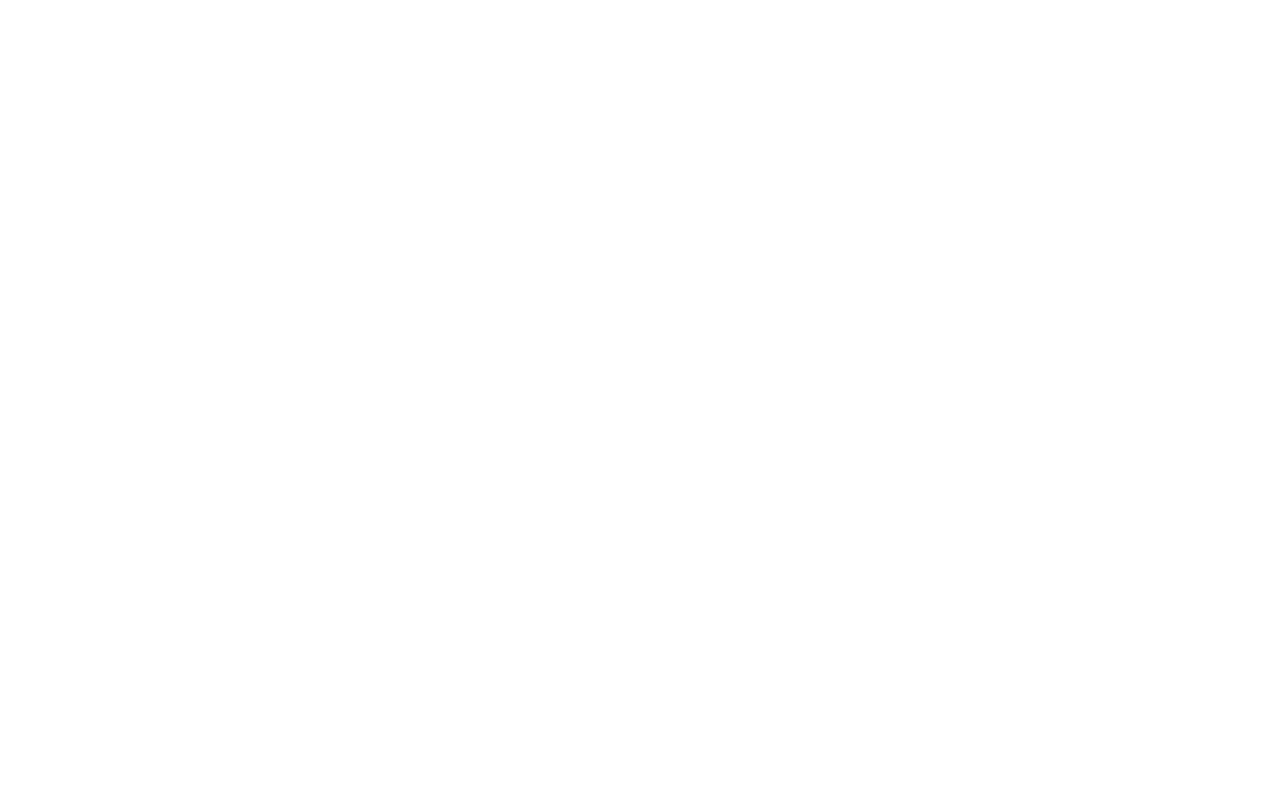
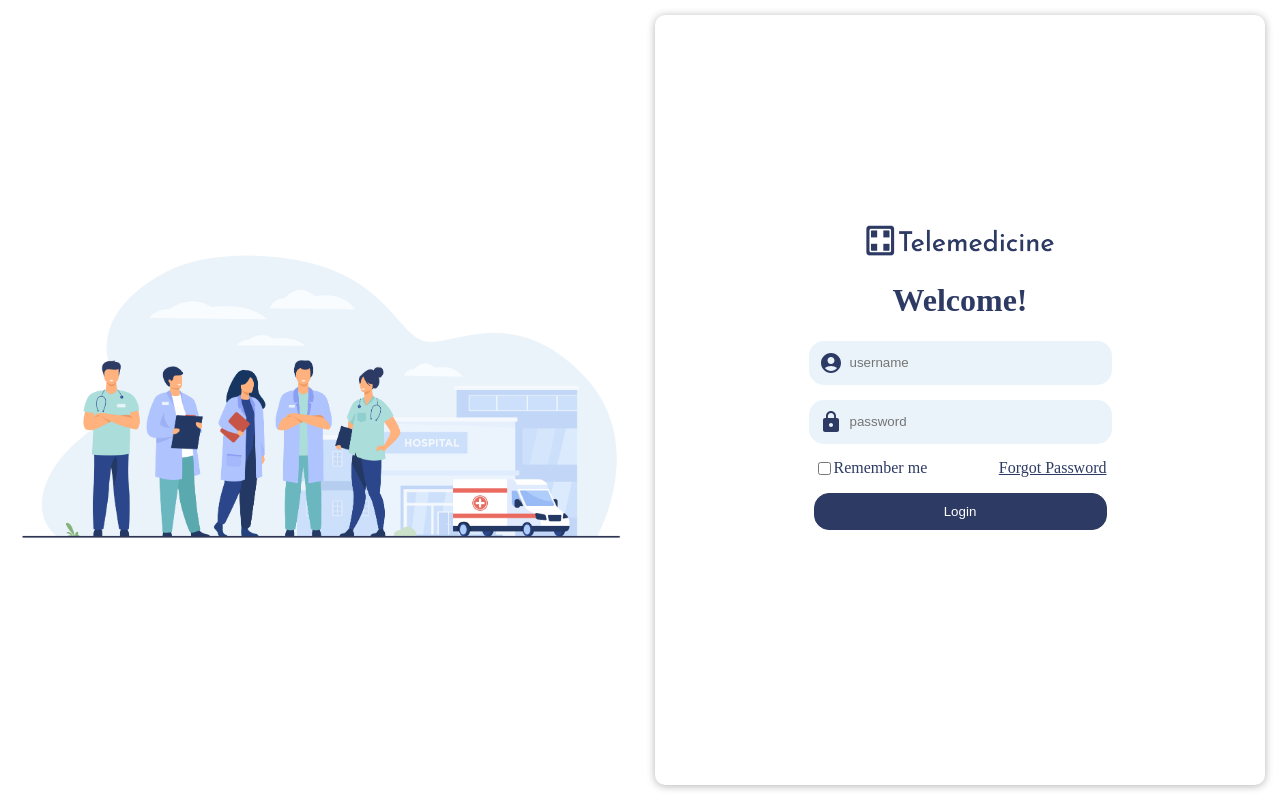
Before and after one commit to Bn161641/CS6360-Telemedicine, a React (Create React App) app: page /login in a window 1280 px wide. Before the commit this address had no page. Built offline with nearby package versions, Linux system fonts and the light colour scheme.

Commit message:
added functionality to login

```diff
--- a/src/App.js
+++ b/src/App.js
@@ -1,7 +1,7 @@
 import logo from "./logo.svg";
 import "./App.css";
 import Navar from "./components/Navbar";
-import { Route, Routes } from "react-router-dom";
+import { Route, Routes, Navigate } from "react-router-dom";
 import Login from "./pages/Login";
 import DoctorPage from "./pages/DoctorPage";
 import PatientPage from "./pages/PatientPage";
@@ -9,15 +9,19 @@ import SystemUser from "./pages/SystemUser";
 
 function App() {
   return (
-      <div className="App">
-        {/* <Navar/> */}
+    <div className="App">
+      {/* <Navar/> */}
       <Routes>
-        <Route path="/" element={<Login />} />
-        <Route path="/doctor" element={<DoctorPage />} />
+        <Route path="/" element={<Navigate to="/login" />} />
+        <Route path="/login" element={<Login />} />
+        <Route path="/doctor/*" element={<DoctorPage />}>
+          <Route path=":id/profile" element={<doctorProfile />} />
+          <Route path=":id/appointments" element={<doctorAppointments />} />
+        </Route>
         <Route path="/system-user" element={<SystemUser />} />
         <Route path="/patient" element={<PatientPage />} />
       </Routes>
-      </div>
+    </div>
   );
 }
 
--- a/src/pages/DoctorPage.css
+++ b/src/pages/DoctorPage.css
@@ -2,112 +2,6 @@
   display: flex;
   width: 100%;
   height: 100vh;
-}
-
-.doctorSideBar{
-  height: 100vh;
-  display: flex;
-  flex-direction: column;
-  align-items: center;
-  justify-content: flex-start;
-  background-color: #2D3A64;
-  color: white;
-  padding: 15px 30px;
-  box-sizing: border-box;
-  position: fixed;
-}
-
-.doctorInverseLogo {
-  width: 200px;
-  padding-bottom: 15px;
-  border-bottom: 1px solid white;
-}
-
-.doctorPic{
-  margin-top: 30px;
-  border-radius: 100%;
-  width: 150px;
-  border: 2px solid white;
-  box-shadow: 0 1px 8px rgba(0, 0, 0, 0.3);
-}
-
-.doctorName{
-  margin-top: 10px;
-  margin-bottom: 10px;
-  font-weight: bold;
-  font-size: 21px;
-}
-
-.doctorTitle{
-  color: rgb(198, 193, 193);
-  margin-top: 0;
-  margin-bottom: 0;
-  font-size: 14px;
-}
-
-.doctorHospital{
-  margin-top: 1px;
-  margin-bottom: 0px;
-  font-size: 14px;
-}
-
-.doctorState{
-  display: flex;
-  align-items: center;
-  margin-top: 4px;
-  color: lightblue;
-  font-size: 12px;
-}
-
-.doctorSidebarMenu{
-  display: flex;
-  align-items: flex-start;
-  flex-direction: column;
-  margin: 30px 0 0 0;
-  padding: 0;
-  width: 180px;
-  list-style: none;
-  position: relative;
-}
-
-.doctorSidebarMenu li{
-  margin-bottom: 15px;
-  display: flex;
-  align-items: center;
-  width: 100%;
-  text-decoration: none;
-  padding: 10px;
-}
-
-.doctorSidebarMenu .doctorSideBarIcon{
-  margin-right: 10px;
-}
-
-.active {
-  background-color: white;
-  color:#2D3A64;
-  border-radius: 20px 0 0 20px;
-  position: relative;
-}
-
-.active::before, .active::after {
-  content: "";
-  position: absolute;
-  right: -20.5px;
-  background-color: transparent;
-  height: 40px;
-  width: 70px;
-}
-
-.active::before{
-  bottom: -40px;
-  border-top-right-radius: 20px;
-  box-shadow: 20px -25px 0 0 white;
-}
-.active::after{
-  top: -40px;
-  border-bottom-right-radius: 20px;
-  box-shadow: 20px 25px 0 0 white;
 }
 
 .doctorContent{
--- a/src/pages/DoctorPage.js
+++ b/src/pages/DoctorPage.js
@@ -1,9 +1,7 @@
 import "./DoctorPage.css";
+import { useParams, Outlet } from 'react-router-dom';
 import { useState } from "react";
-import LocationOnIcon from "@mui/icons-material/LocationOn";
-import AccountBoxIcon from "@mui/icons-material/AccountBox";
-import CalendarTodayIcon from "@mui/icons-material/CalendarToday";
-import LogoutIcon from "@mui/icons-material/Logout";
+import DoctorSideNav from "./DoctorSideNav";
 import SearchIcon from '@mui/icons-material/Search';
 import NotificationsIcon from '@mui/icons-material/Notifications';
 
@@ -13,36 +11,10 @@ export default function DoctorPage() {
   const [hospitalName, setHospitalName] = useState("Vibra Hospital");
   const [state, setState] = useState("Texas, US");
 
+
   return (
     <div className="doctorPage">
-      <nav className="doctorSideBar">
-        <img
-          className="doctorInverseLogo"
-          src={require("../asset/telemedicine-inverse-logo-crop.png")}
-        />
-        <img className="doctorPic" src={require("../asset/femalDoctor.jpg")} />
-        <p className="doctorName">{fullName}</p>
-        <p className="doctorTitle">{title}</p>
-        <p className="doctorHospital">@{hospitalName}</p>
-        <p className="doctorState">
-          <LocationOnIcon />
-          {state}
-        </p>
-        <ul className="doctorSidebarMenu">
-          <li className="active">
-            {" "}
-            <AccountBoxIcon className="doctorSideBarIcon" /> Profile
-          </li>
-          <li>
-            {" "}
-            <CalendarTodayIcon className="doctorSideBarIcon" /> Appointments
-          </li>
-          <li>
-            {" "}
-            <LogoutIcon className="doctorSideBarIcon" /> Logout
-          </li>
-        </ul>
-      </nav>
+      <DoctorSideNav fullName={fullName} title={title} hospitalName={hospitalName} state={state} />
       <div className="doctorContent">
         <nav className="doctorTopBar">
           <div className="doctorProfileTitle">
@@ -63,6 +35,7 @@ export default function DoctorPage() {
             <img src={require("../asset/femalDoctor.jpg")} />
           </div>
         </nav>
+        <Outlet />
       </div>
     </div>
   );
--- /dev/null
+++ b/src/pages/DoctorSideNav.css
@@ -0,0 +1,105 @@
+.doctorSideBar{
+  height: 100vh;
+  display: flex;
+  flex-direction: column;
+  align-items: center;
+  justify-content: flex-start;
+  background-color: #2D3A64;
+  color: white;
+  padding: 15px 30px;
+  box-sizing: border-box;
+  position: fixed;
+}
+
+.doctorInverseLogo {
+  width: 200px;
+  padding-bottom: 15px;
+  border-bottom: 1px solid white;
+}
+
+.doctorPic{
+  margin-top: 30px;
+  border-radius: 100%;
+  width: 150px;
+  border: 2px solid white;
+  box-shadow: 0 1px 8px rgba(0, 0, 0, 0.3);
+}
+
+.doctorName{
+  margin-top: 10px;
+  margin-bottom: 10px;
+  font-weight: bold;
+  font-size: 21px;
+}
+
+.doctorTitle{
+  color: rgb(198, 193, 193);
+  margin-top: 0;
+  margin-bottom: 0;
+  font-size: 14px;
+}
+
+.doctorHospital{
+  margin-top: 1px;
+  margin-bottom: 0px;
+  font-size: 14px;
+}
+
+.doctorState{
+  display: flex;
+  align-items: center;
+  margin-top: 4px;
+  color: lightblue;
+  font-size: 12px;
+}
+
+.doctorSidebarMenu{
+  display: flex;
+  align-items: flex-start;
+  flex-direction: column;
+  margin: 30px 0 0 0;
+  padding: 0;
+  width: 180px;
+  list-style: none;
+  position: relative;
+}
+
+.doctorSidebarMenu li{
+  margin-bottom: 15px;
+  display: flex;
+  align-items: center;
+  width: 100%;
+  text-decoration: none;
+  padding: 10px;
+}
+
+.doctorSidebarMenu .doctorSideBarIcon{
+  margin-right: 10px;
+}
+
+.active, .doctorSidebarMenu li:hover {
+  background-color: white;
+  color:#2D3A64;
+  border-radius: 20px 0 0 20px;
+  position: relative;
+}
+
+.active::before, .active::after, .doctorSidebarMenu li:hover::before, .doctorSidebarMenu li:hover::after {
+  content: "";
+  position: absolute;
+  right: -20.5px;
+  background-color: transparent;
+  height: 40px;
+  width: 70px;
+}
+
+.active::before, .doctorSidebarMenu li:hover::before{
+  bottom: -40px;
+  border-top-right-radius: 20px;
+  box-shadow: 20px -25px 0 0 white;
+}
+.active::after, .doctorSidebarMenu li:hover::after{
+  top: -40px;
+  border-bottom-right-radius: 20px;
+  box-shadow: 20px 25px 0 0 white;
+}
--- /dev/null
+++ b/src/pages/DoctorSideNav.js
@@ -0,0 +1,38 @@
+import LocationOnIcon from "@mui/icons-material/LocationOn";
+import AccountBoxIcon from "@mui/icons-material/AccountBox";
+import CalendarTodayIcon from "@mui/icons-material/CalendarToday";
+import LogoutIcon from "@mui/icons-material/Logout";
+import "./DoctorSideNav.css";
+
+export default function DoctorSideNav(props) {
+  return (
+    <nav className="doctorSideBar">
+      <img
+        className="doctorInverseLogo"
+        src={require("../asset/telemedicine-inverse-logo-crop.png")}
+      />
+      <img className="doctorPic" src={require("../asset/femalDoctor.jpg")} />
+      <p className="doctorName">{props.fullName}</p>
+      <p className="doctorTitle">{props.title}</p>
+      <p className="doctorHospital">@{props.hospitalName}</p>
+      <p className="doctorState">
+        <LocationOnIcon />
+        {props.state}
+      </p>
+      <ul className="doctorSidebarMenu">
+        <li className="active">
+          {" "}
+          <AccountBoxIcon className="doctorSideBarIcon" /> Profile
+        </li>
+        <li>
+          {" "}
+          <CalendarTodayIcon className="doctorSideBarIcon" /> Appointments
+        </li>
+        <li>
+          {" "}
+          <LogoutIcon className="doctorSideBarIcon" /> Logout
+        </li>
+      </ul>
+    </nav>
+  );
+};
--- a/src/pages/Login.css
+++ b/src/pages/Login.css
@@ -34,6 +34,7 @@
   flex-direction: column;
   align-items: center;
   justify-content: center;
+  padding: 10px;
 }
 
 .loginInputContainer{
@@ -100,3 +101,7 @@
 .loginForm img{
   width: 250px;
 }
+
+.wrongCred{
+  color: #ea6a5f;
+}
--- a/src/pages/Login.js
+++ b/src/pages/Login.js
@@ -1,19 +1,71 @@
 import "./Login.css";
 import AccountCircleIcon from "@mui/icons-material/AccountCircle";
-import LockIcon from '@mui/icons-material/Lock';
+import LockIcon from "@mui/icons-material/Lock";
+import { useState } from "react";
+import { useNavigate } from "react-router-dom";
 
 export default function Login() {
+  const [username, setUsername] = useState("");
+  const [password, setPassword] = useState("");
+  const [invalid, setInvalid] = useState(false);
+  const navigate = useNavigate();
+
+  function usernameChangeHandler(event) {
+    setUsername(event.target.value);
+  }
+
+  function passwordChangeHandler(event) {
+    setPassword(event.target.value);
+  }
+
+  function formLogin(event) {
+    let userID;
+    let user = "";
+
+    event.preventDefault();
+
+    //put logic to validate user here
+
+    //after validation put the logic here to switch to either the system user, doctor, or patient
+    //for now I am hard coding doctor
+    //if the credential is invalid set user to be to be error (user = "error");
+
+    user = "doctor";
+
+    switch (user) {
+      case "doctor":
+        setInvalid(false);
+        navigate("/doctor/1/profile");
+        break;
+      case "patient":
+        setInvalid(false);
+        //put navigation for patient here
+        break;
+      case "system-user":
+        setInvalid(false);
+        //put navigation for system user here
+        break;
+      default:
+        setInvalid(true);
+    }
+  }
+
   return (
     <div className="loginPage">
-
       <div className="loginIntroBackground"></div>
       <div className="loginFormContainer">
-        <form className="loginForm">
+        <form className="loginForm" onSubmit={formLogin}>
           <img src={require("../asset/telemedice-logo-crop.png")} />
           <h1>Welcome!</h1>
           <div className="loginInputContainer">
             <AccountCircleIcon />
-            <input className="loginInput" placeholder="username" type="text" />
+            <input
+              className="loginInput"
+              placeholder="username"
+              type="text"
+              value={username}
+              onChange={usernameChangeHandler}
+            />
           </div>
           <div className="loginInputContainer">
             <LockIcon />
@@ -21,6 +73,8 @@ export default function Login() {
               className="loginInput"
               placeholder="password"
               type="password"
+              value={password}
+              onChange={passwordChangeHandler}
             />
           </div>
           <div className="loginControl">
@@ -30,7 +84,10 @@ export default function Login() {
             </div>
             <a href="">Forgot Password</a>
           </div>
-          <button type="submit" className="loginButton">Login</button>
+          <button type="submit" className="loginButton">
+            Login
+          </button>
+          {invalid ? <p className="wrongCred">Incorrect username or password</p> : <p className="wrongCred">&nbsp;</p>}
         </form>
       </div>
     </div>
```
Also changed, not shown: src/pages/DoctorTopNav.css (added), src/pages/DoctorTopNav.js (added).
